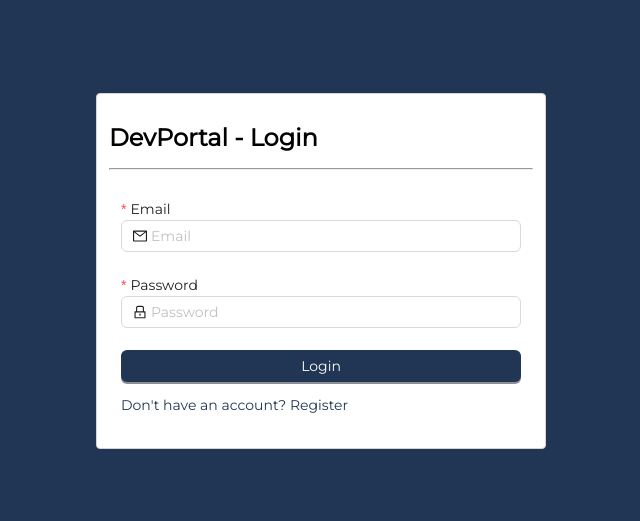
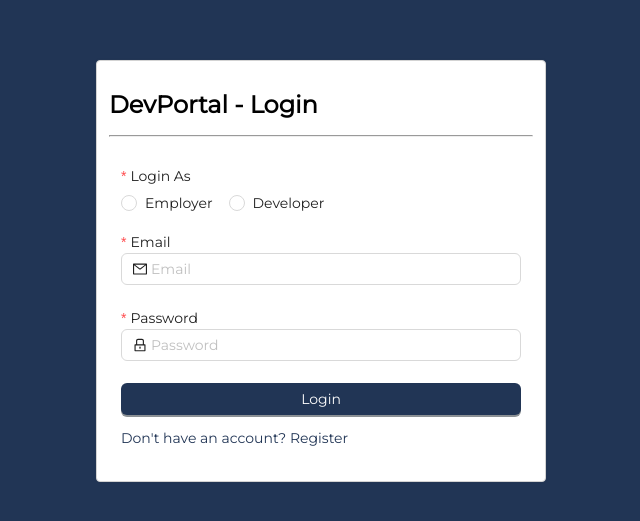
Before and after one commit to colburncodes/stage-next-api, a Next.js app: page /login in a window 1280 px wide. Shown: the part 129-650 px from the top of the page, without its empty margins (319-959 px from the left). Built offline with nearby package versions, Linux system fonts and the light colour scheme.

Commit message:
feat: :sparkles: implemented login api with jwt token

```diff
--- a/next.config.js
+++ b/next.config.js
@@ -1,4 +1,14 @@
 /** @type {import('next').NextConfig} */
-const nextConfig = {}
 
-module.exports = nextConfig
+const nextConfig = {
+  // and the following to enable top-level await support for Webpack
+  webpack: (config) => {
+    config.experiments = config.experiments || {};
+    config.experiments.topLevelAwait = true;
+    return config;
+  },
+
+  experimental: {
+    serverComponentsExternalPackages: ["mongoose"], // <-- and this
+  },
+};
--- a/package.json
+++ b/package.json
@@ -26,6 +26,7 @@
   },
   "devDependencies": {
     "@types/bcrypt": "^5.0.0",
+    "@types/jsonwebtoken": "^9.0.2",
     "antd": "^5.6.3"
   }
 }
--- /dev/null
+++ b/src/app/api/users/login/route.ts
@@ -0,0 +1,48 @@
+import { NextRequest, NextResponse } from "next/server";
+import { ConnectDB } from "@/config/db";
+import { User } from "../../../models/user";
+import bcrypt from "bcrypt";
+import jwt from "jsonwebtoken";
+
+ConnectDB();
+
+export async function POST(req: NextRequest) {
+  try {
+    const request = await req.json();
+    const user = await User.findOne({ email: request.email });
+
+    if (!user) {
+      throw new Error("User does not exist!");
+    }
+
+    // compare passwords
+    const validPassword = await bcrypt.compare(request.password, user.password);
+
+    if (!validPassword) {
+      throw new Error("Invalid email or password!");
+    }
+
+    const payload = {
+      _id: user._id,
+      email: user.email,
+    };
+
+    const token = jwt.sign(payload, process.env.JWT_SECRET!, {
+      expiresIn: "1d",
+    });
+
+    const response = NextResponse.json(
+      { message: "Login Successful" },
+      { status: 200 }
+    );
+
+    // set cookie
+    response.cookies.set("token", token, {
+      httpOnly: true,
+      maxAge: 60 * 60 * 24 * 1000, // 1Day
+    });
+    return response;
+  } catch (error: any) {
+    return NextResponse.json({ message: error.message, status: 500 });
+  }
+}
--- a/src/app/login/page.tsx
+++ b/src/app/login/page.tsx
@@ -1,32 +1,30 @@
 "use client";
-import React, { useState, useEffect } from "react";
+import React from "react";
 import Link from "next/link";
 import { LockOutlined, MailOutlined } from "@ant-design/icons";
-import { Button, Form, Input, Spin } from "antd";
+import { Button, Form, Input, Radio, message } from "antd";
+import axios from "axios";
+import { useRouter } from "next/navigation";
 
 export default function Login() {
-  const [isLoading, setLoading] = useState(false);
-
-  const onFinish = (values: any) => {
-    console.log("Finish:", values);
+  const router = useRouter();
+  const onFinish = async (values: any) => {
+    try {
+      const response = await axios.post("/api/users/login", values);
+      message.success(response.data.message);
+      router.push("/");
+    } catch (error: any) {
+      message.error(error.response.data.message || "Something went wrong!");
+    }
   };
 
-  useEffect(() => {
-    setLoading(true);
-  }, []);
-
   return (
-    <>
-      {!isLoading ? (
-        <Spin size="large" />
-      ) : (
     <div className="flex justify-center h-screen items-center bg-primary">
       <div className="card p-3 w-450">
         <h1 className="text-xl">DevPortal - Login</h1>
         <hr />
         <Form
           className="flex flex-col gap-3"
-              name="login"
           layout="vertical"
           style={{
             display: "grid",
@@ -36,16 +34,27 @@ export default function Login() {
             alignItems: "center",
             position: "relative",
           }}
-              initialValues={{ remember: true }}
-              autoComplete="off"
           onFinish={onFinish}
         >
           <Form.Item
+            label="Login As"
+            name="userType"
+            rules={[
+              {
+                required: true,
+                message: "Please register as Employer or Developer",
+              },
+            ]}
+          >
+            <Radio.Group>
+              <Radio value="employer"> Employer </Radio>
+              <Radio value="developer"> Developer </Radio>
+            </Radio.Group>
+          </Form.Item>
+          <Form.Item
             label="Email"
             name="email"
-                rules={[
-                  { required: true, message: "Please input your email!" },
-                ]}
+            rules={[{ required: true, message: "Please input your email!" }]}
             style={{
               paddingBottom: 10,
               justifyContent: "center",
@@ -54,6 +63,7 @@ export default function Login() {
             }}
           >
             <Input
+              type="email"
               prefix={<MailOutlined className="site-form-item-icon" />}
               placeholder="Email"
             />
@@ -62,9 +72,7 @@ export default function Login() {
           <Form.Item
             label="Password"
             name="password"
-                rules={[
-                  { required: true, message: "Please input your password!" },
-                ]}
+            rules={[{ required: true, message: "Please input your password!" }]}
             style={{ paddingBottom: 10, width: 400 }}
           >
             <Input
@@ -82,7 +90,5 @@ export default function Login() {
         </Form>
       </div>
     </div>
-      )}
-    </>
   );
 }
--- a/src/app/models/user.ts
+++ b/src/app/models/user.ts
@@ -2,6 +2,11 @@ import { Schema, model, models } from "mongoose";
 
 const userSchema = new Schema(
   {
+    userType: {
+      type: String,
+      required: true,
+      default: "developer",
+    },
     name: {
       type: String,
       required: true,
@@ -26,10 +31,4 @@ const userSchema = new Schema(
   }
 );
 
-// delete old model
-// const userModel = mongoose.model("user");
-// mongoose.deleteModel(userModel.modelName);
-
-// // create new model
-// module.exports = mongoose.model("users", userSchema)
 export const User = models.User || model("User", userSchema);
```
Also changed, not shown: src/app/register/page.tsx (+9 -4 lines), 1 other file (tests, documents, lock files or other folders). Lines whose indentation alone changed are shown as unchanged.
